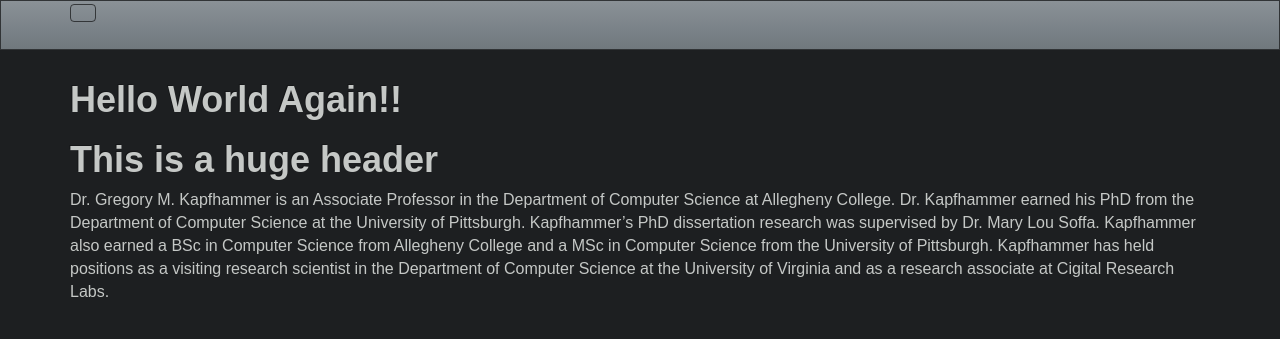
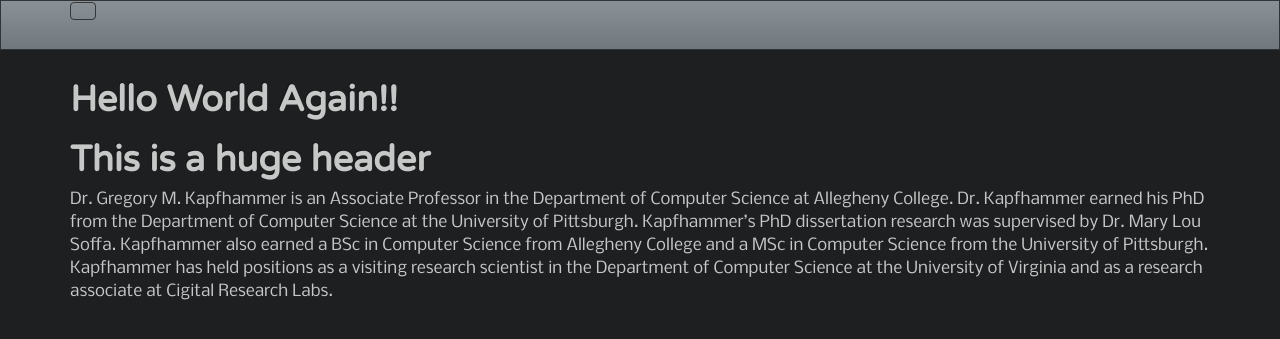
Before and after one commit to geerc/www, a Jekyll site: the page built from gkapfham/index.md, in a window 1280 px wide. Shown: the top 339 px of the page. Built offline with Jekyll 4.4.1, drawn with Linux system fonts in a browser that asks for light colours; Markdown is read by kramdown in place of the engine named in the settings.

Commit message:
Added in the fonts for the Nobile and Varela Round fonts.

```diff
--- a/gkapfham/_layouts/defaults.html
+++ b/gkapfham/_layouts/defaults.html
@@ -7,11 +7,16 @@
     <meta name="description" content="{{ site.description }}">
 
     <link href="css/bootstrap-slatemod.css" rel="stylesheet">
+
+    <link href="http://fonts.googleapis.com/css?family=Nobile" rel="stylesheet" type="text/css">
+    <link href='http://fonts.googleapis.com/css?family=Varela+Round' rel='stylesheet' type='text/css'>
+
     <style>
-      body {
+    body {
         padding-top: 60px;
       }
     </style>
+
     <!-- <link href="../css/bootstrap&#45;responsive.css" rel="stylesheet"> -->
 
     <!-- HTML5 shim, for IE6-8 support of HTML5 elements -->
@@ -19,7 +24,8 @@
       <script src="http://html5shim.googlecode.com/svn/trunk/html5.js"></sc\
 ript>
     <![endif]-->
-  </head>
+
+    </head>
 
   <body>
 
```
